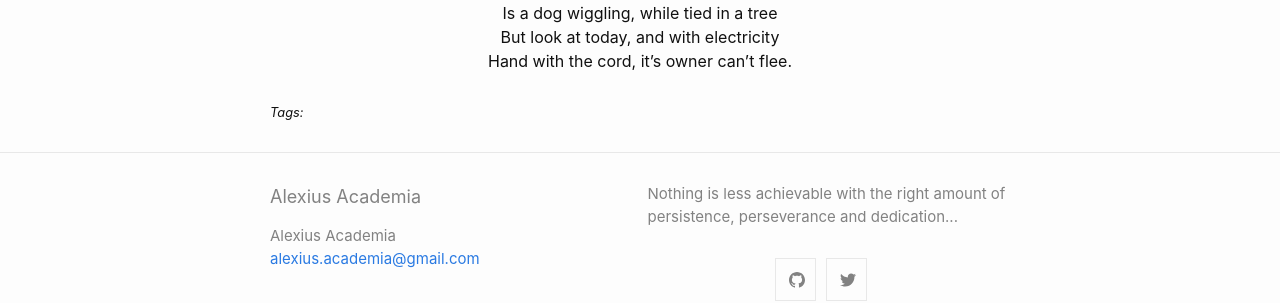
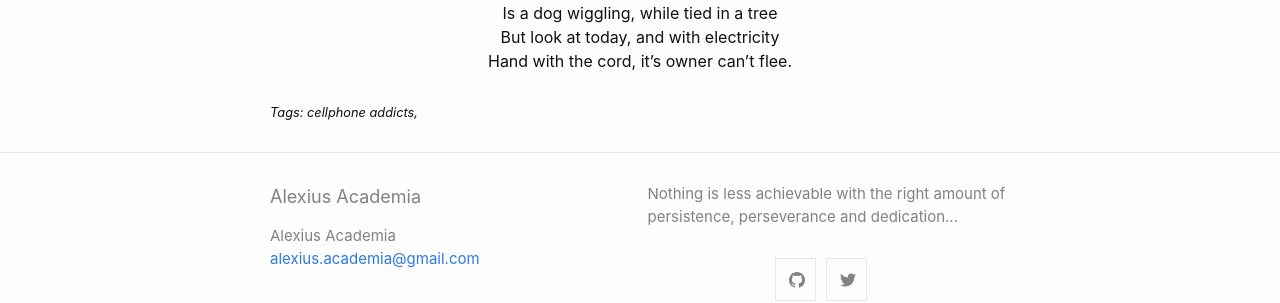
Before and after one commit to alexiusacademia/alexiusacademia.github.io, a Jekyll site: the page built from _posts/2019-06-05-shackled.md, in a window 1280 px wide. Shown: the part 688-991 px from the top of the page. Built offline with Jekyll 4.4.1, drawn with Linux system fonts in a browser that asks for light colours; comment, search, counter and statistics services are not loaded.

Commit message:
Added tag to shackled.

```diff
--- a/_posts/2019-06-05-shackled.md
+++ b/_posts/2019-06-05-shackled.md
@@ -4,6 +4,7 @@ layout: poem
 comments: true
 author: "kayy & sync"
 date: "2019-06-05"
+tags: [cellphone addicts]
 ---
 Not a very long time ago,
 When my mind started to know,
```
